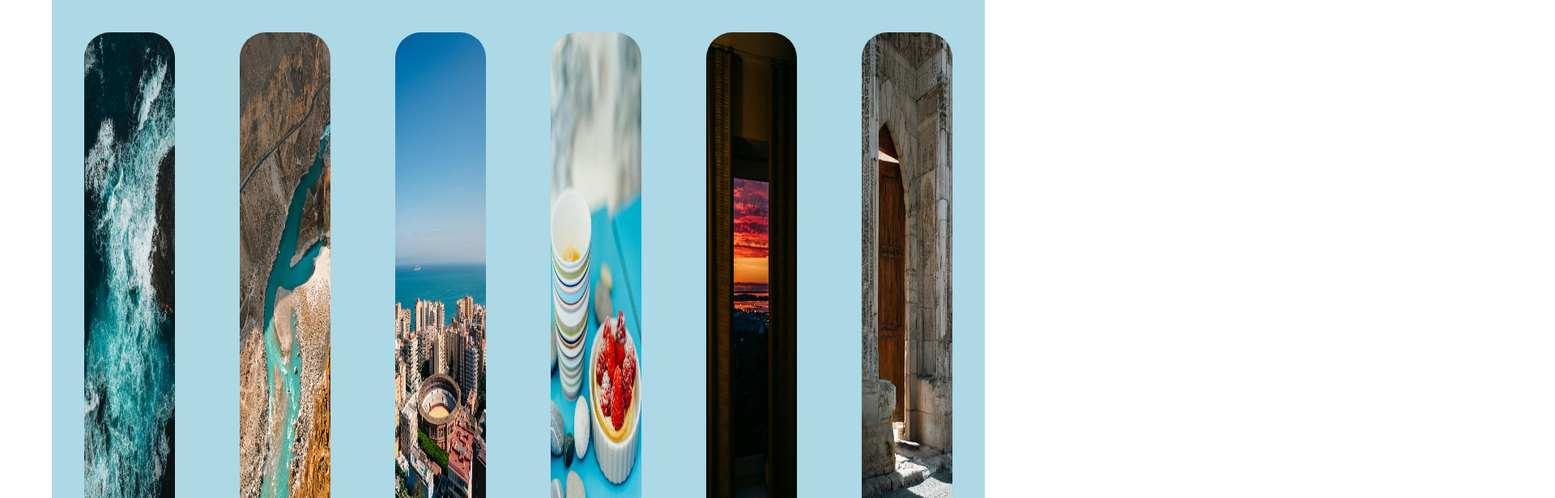
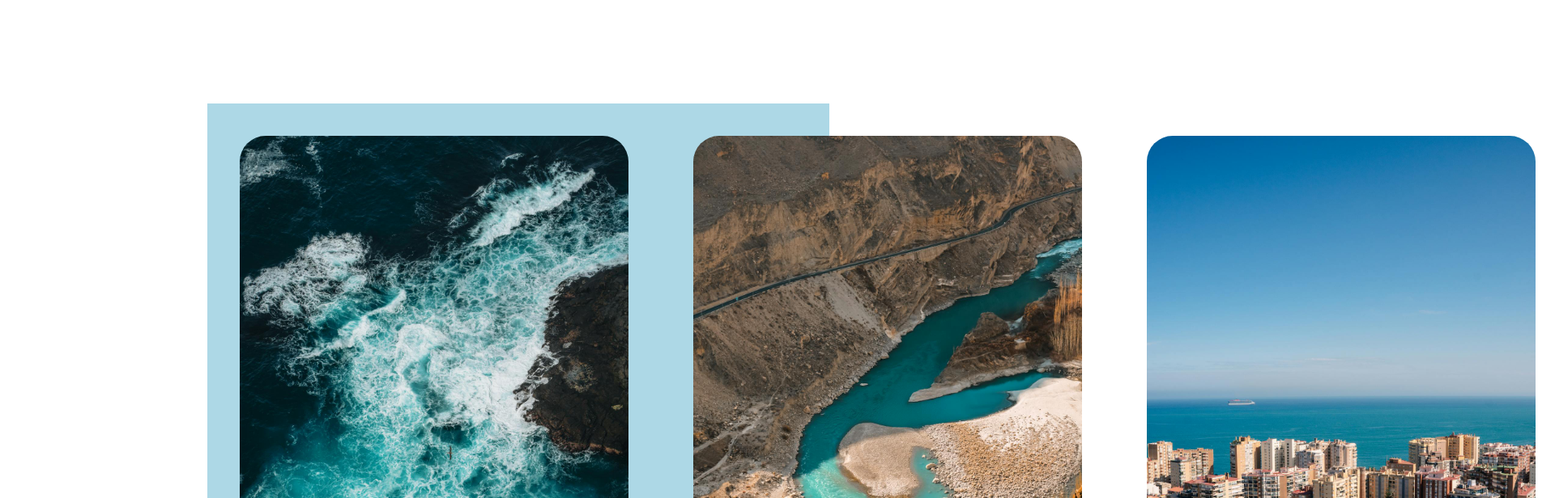
Before and after one commit to AndrasCsorba/React-slider, a React (Create React App) app in the folder react-slider/: page / in a window 1280 px wide. Shown: the top 616 px of the page at 81% size, 1920 px wide, since content can reach past the window. Built offline with nearby package versions, Linux system fonts and the light colour scheme.

Commit message:
more css

```diff
--- a/react-slider/src/App.css
+++ b/react-slider/src/App.css
@@ -1,6 +1,6 @@
 .item {
     min-height: 40rem;
-    width: 30rem;
+    min-width: 30rem;
     padding: 40px;
 }
 .item img {
--- a/react-slider/src/index.css
+++ b/react-slider/src/index.css
@@ -5,7 +5,7 @@ body {
     sans-serif;
   -webkit-font-smoothing: antialiased;
   -moz-osx-font-smoothing: grayscale;
-  margin: 0 5%;
+  margin: 10% 20%;
 }
 
 code {
```
